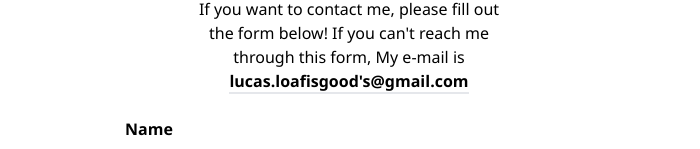
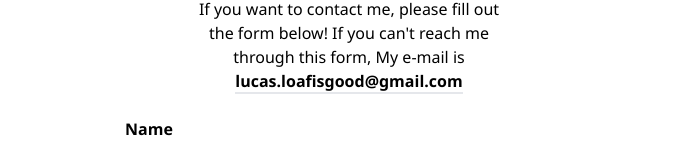
Before and after one commit to loafisgood/lucas-yu, a Next.js app: page /contact in a window 1280 px wide. Shown: the part 292-441 px from the top of the page, without its empty margins (291-991 px from the left). Built offline with nearby package versions, Linux system fonts and the light colour scheme.

Commit message:
Fixed Apostrophe Problem

```diff
--- a/app/about/page.tsx
+++ b/app/about/page.tsx
@@ -66,7 +66,7 @@ export default function About() {
           Outside of academics
         </h2>
         <p className="mt-6">
-          Outside of my academic life, here's what I'm exploring:
+          Outside of my academic life, here&apos;s what I&apos;m exploring:
         </p>
           <div className="ml-6">
             <ul className="list-disc list-inside">
--- a/app/contact/page.tsx
+++ b/app/contact/page.tsx
@@ -31,7 +31,7 @@ const Contact = () => {
     <div className="flex flex-col items-center justify-center min-h-screen border-solid border-black bg-white">
       <h1 className="text-4xl font-bold mb-6">Contact Me</h1>
       <p className="mb-6 text-center w-1/2">If you want to contact me, please fill out the form below! If you can&apos;t reach me through this form, My e-mail is
-        <span className="font-bold border-b-2 cursor-pointer"> lucas.loafisgood&apos;s@gmail.com</span></p>
+        <span className="font-bold border-b-2 cursor-pointer"> lucas.loafisgood@gmail.com</span></p>
 
       {status === "success" && (
         <p className="mb-6 text-green-600">Message sent successfully!</p>
```
